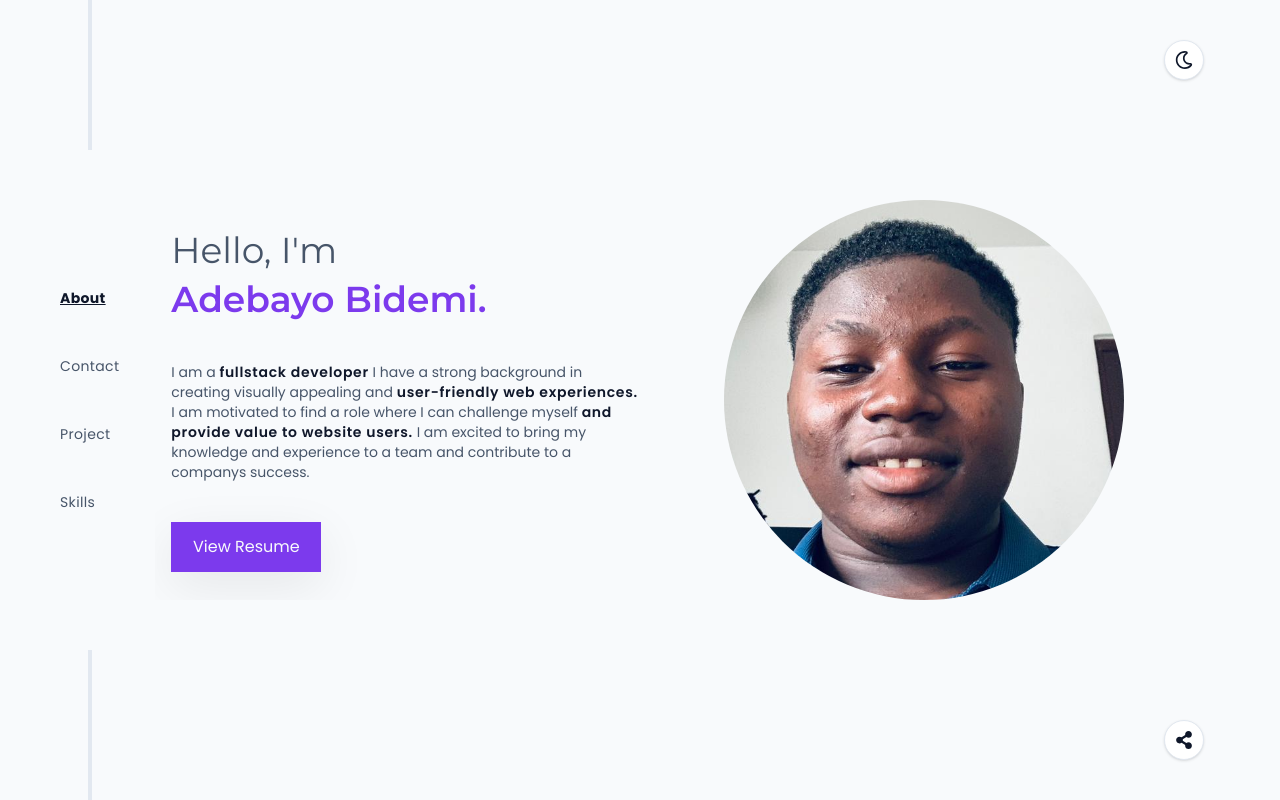
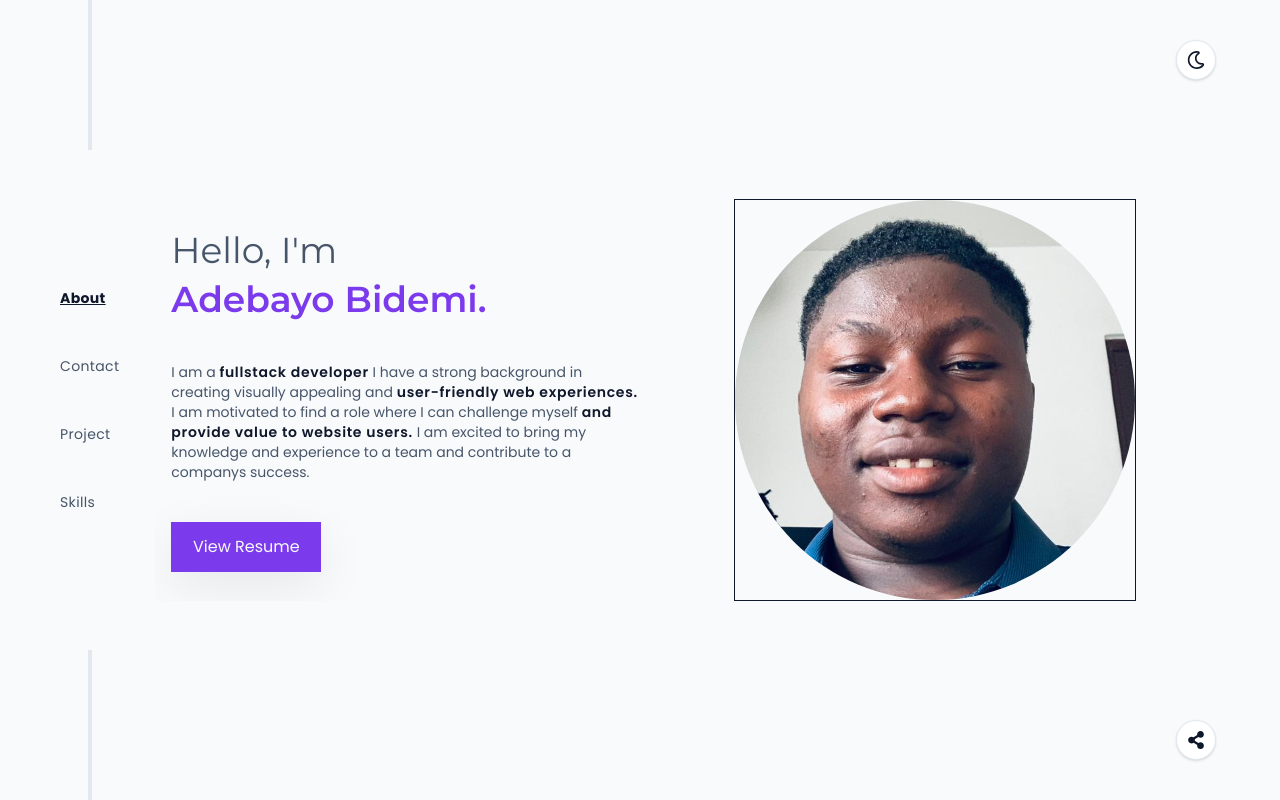
Before and after one commit to bidex001/portfolio, a Next.js app: page / in a window 1280 px wide. Built offline with nearby package versions, Linux system fonts and the light colour scheme; a web font is replaced by a local one.

Commit message:
new update

```diff
--- a/src/app/component/header.jsx
+++ b/src/app/component/header.jsx
@@ -10,8 +10,8 @@ const Header = ({
   return (
     <div className="h-screen    flex flex-col max-sm:fixed max-sm:z-50 justify-between items-center px-9 text-[var(--muted)] max-xl:flex-row max-xl:h-auto max-xl:w-full max-xl:py-5 max-xl:mb-12 max-lg:mb-0 max-lg:px-0 max-sm:justify-center  ">
         <div className="border-2 border-[var(--border)] h-[150px] max-xl:h-0 max-xl:w-[150px] max-md:w-[50px] max-sm:hidden"></div>
-    <main className=" flex items-center justify-center gap-5 max-sm:backdrop-blur-xl max-sm:w-fit max-sm:flex max-sm:justify-center max-sm:items-center  max-sm:rounded-3xl max-sm:py-4 max-sm:px-10">
-      <div className="flex flex-col max-xl:flex-row gap-12 *:text-sm *:capitalize font-body *:cursor-pointer *:hover:underline *:tracking-wide *:hover:text-[var(--text)]">
+    <main className=" flex items-center justify-center gap-5 max-sm:backdrop-blur-xl max-sm:w-fit max-sm:flex max-sm:justify-center max-sm:items-center  max-sm:rounded-3xl max-sm:py-4 max-sm:px-5">
+      <div className="flex flex-col max-xl:flex-row gap-12 max-sm:gap-8 *:text-sm *:capitalize font-body *:cursor-pointer *:hover:underline *:tracking-wide *:hover:text-[var(--text)]">
         <p
           className={`vertical vertoppo ${about ? "text-[var(--text)] underline font-bold" : ""}`}
           onClick={() => {
--- a/src/app/component/main.jsx
+++ b/src/app/component/main.jsx
@@ -230,9 +230,9 @@ const projectArray = [
 
 
   return (
-    <div className=" flex max-lg:px-6 max-lg:py-2 max-sm:mt-20  flex-1 overflow-hidden max-xl:w-full  justify-center items-center text-[var(--text)]">
+    <div className=" flex max-sm:w-full max-lg:px-6 max-sm:ml-3 max-lg:py-2 max-sm:mt-20  flex-1 overflow-hidden max-xl:w-full   justify-center items-center text-[var(--text)]">
       {about && (
-        <div className=" w-[1000px] max-sm:w-full flex max-lg:flex-col-reverse items-center justify-between max-lg:gap-10 max-sm:gap-5">
+        <div className=" w-[1000px] max-sm:w-full flex max-lg:flex-col-reverse items-center max-sm:justify-center justify-between max-lg:gap-10 max-sm:gap-5">
           <div className=" w-[500px] max-lg:w-full max-lg:justify-center max-lg:items-center flex flex-col gap-10 max-lg:gap-5 p-4">
             <h1 className=" text-4xl max-sm:text-2xl  font-heading font-semibold flex flex-col gap-1 max-sm:items-start leading-tight">
               <span className=" text-[var(--muted)]  font-heading font-normal dance cursor-pointer">
@@ -272,8 +272,8 @@ const projectArray = [
            </a>
           </div>
 
-          <div className=" w-[400px] max-lg:w-[400px] max-lg:h-[400px] max-sm:w-[350px] max-sm:h-[350px] h-[400px] overflow-hidden rounded-full">
-            <Image src={"/bidex.jpg"} alt="images" width={400} height={400}  className=" w-full h-full object-cover"/>
+          <div className="flex justify-center items-center overflow-hidden border max-sm:w-full ">
+            <Image src={"/bidex.jpg"} alt="images" width={400} height={400}  className=" w-[400px] h-[400px] rounded-full object-cover"/>
           </div>
         </div>
       )}
--- a/src/app/globals.css
+++ b/src/app/globals.css
@@ -57,7 +57,7 @@ body {
 @media (min-width: 1024px) {
   body {
     padding-inline: 24px;
-    padding-inline-end: 36px;
+    padding-inline-end: 24px;
   }
 }
 
```
